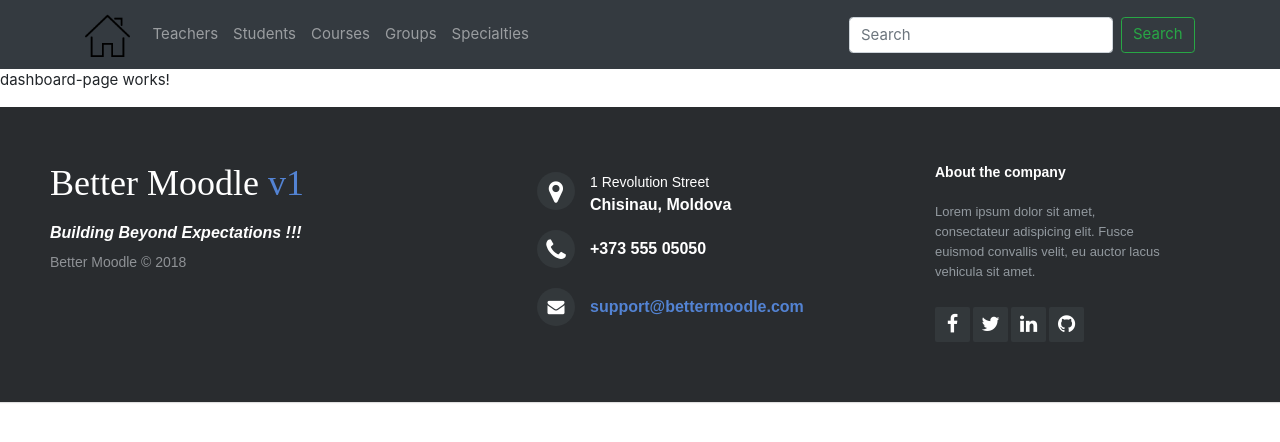
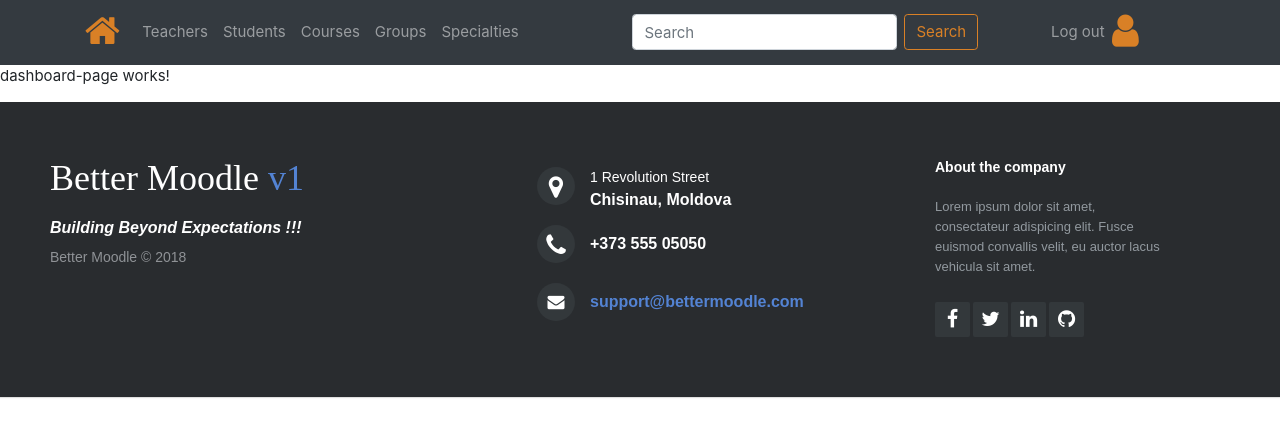
Before and after one commit to summer-troopers/better-moodle-ui, an Angular app: page / in a window 1280 px wide. Shown: the top 442 px of the page. Built offline with nearby package versions, Linux system fonts and the light colour scheme.

Commit message:
improved navbar, created home component, improved routes

```diff
--- a/src/app/app.module.ts
+++ b/src/app/app.module.ts
@@ -5,6 +5,7 @@ import {CoreModule} from '@core/core.module';
 import {AppComponent} from './app.component';
 import {appRoutes} from './app.routes';
 import {DashboardModule} from '@modules/dashboard/dashboard.module';
+import {HomeModule} from '@modules/home/home.module';
 
 @NgModule({
   declarations: [
@@ -13,6 +14,7 @@ import {DashboardModule} from '@modules/dashboard/dashboard.module';
   imports: [
     BrowserModule,
     CoreModule,
+    HomeModule,
     DashboardModule,
     appRoutes
   ],
--- a/src/app/app.routes.ts
+++ b/src/app/app.routes.ts
@@ -1,15 +1,19 @@
 import {ModuleWithProviders} from '@angular/core';
 import {Routes, RouterModule} from '@angular/router';
 import {DashboardPageComponent} from '@modules/dashboard/containers/dashboard-page/dashboard-page.component';
-
+import {HomePageComponent} from '@modules/home/home-page/home-page.component';
 const routes: Routes = [
+  {
+    path: 'auth',
+    loadChildren: './modules/authentication/authentication.module#AuthenticationModule'
+  },
   {
     path: 'teachers',
     loadChildren: './modules/teachers/teachers.module#TeachersModule',
   },
   {
-    path: 'auth',
-    loadChildren: './modules/authentication/authentication.module#AuthenticationModule'
+    path: 'students',
+    loadChildren: './modules/students/students.module#StudentsModule'
   },
   {
     path: 'groups',
@@ -24,12 +28,17 @@ const routes: Routes = [
     loadChildren: '@modules/courses/courses.module#CoursesModule'
   },
   {
-    path: 'students',
-    loadChildren: '@modules/students/students.module#StudentsModule'
+    path: 'dashboard',
+    component: DashboardPageComponent
   },
   {
     path: '',
-    component: DashboardPageComponent
+    component: HomePageComponent,
+    pathMatch: 'full'
+  },
+  {
+    path: '**',
+    component: HomePageComponent
   }
 ];
 
--- a/src/app/core/components/nav/nav.component.html
+++ b/src/app/core/components/nav/nav.component.html
@@ -1,35 +1,53 @@
 <nav class="navbar navbar-expand-lg navbar-dark bg-dark">
   <div class="container">
-    <a class="navbar-brand" routerLink="" [class.activated]="currentUrl == '/'">
-      <img src="../../../../assets/images/logo.png" />
+    <a class="navbar-brand" routerLink="">
+      <i class="fa fa-home icon"></i>
     </a>
-    <button class="navbar-toggler" type="button" data-toggle="collapse" data-target="#navbarsExample07" aria-controls="navbarsExample07"
-      aria-expanded="false" aria-label="Toggle navigation">
+
+    <div class="collapse navbar-collapse block" id="navbarsExample07">
+      <ul class="navbar-nav mr-auto">
+        <li class="nav-item" [routerLinkActive]="'activated'">
+          <a class="nav-link" routerLink="teachers">Teachers</a>
+        </li>
+        <li class="nav-item" [routerLinkActive]="'activated'">
+          <a class="nav-link" routerLink="students">Students</a>
+        </li>
+        <li class="nav-item" [routerLinkActive]="'activated'">
+          <a class="nav-link" routerLink="courses">Courses</a>
+        </li>
+        <li class="nav-item" [routerLinkActive]="'activated'">
+          <a class="nav-link" routerLink="groups">Groups</a>
+        </li>
+        <li class="nav-item" [routerLinkActive]="'activated'">
+          <a class="nav-link" routerLink="specialties">Specialties</a>
+        </li>
+      </ul>
+    </div>
+
+      <form class="form-inline mt-2 mt-md-0 search-form">
+        <input class="form-control mr-sm-2 search"  type="text" placeholder="Search" aria-label="Search">
+        <button class="btn btn-outline-success my-2 my-sm-0 button" type="submit">Search</button>
+      </form>
+
+    <button class="navbar-toggler" type="button" data-toggle="collapse" data-target="#navbarsExample07"
+            aria-controls="navbarsExample07"
+            aria-expanded="false" aria-label="Toggle navigation">
       <span class="navbar-toggler-icon"></span>
     </button>
 
-    <div class="collapse navbar-collapse" id="navbarsExample07">
-      <ul class="navbar-nav mr-auto">
-        <li class="nav-item" [class.activated]="currentUrl == '/teachers'">
-          <a class="nav-link" routerLink="teachers">Teachers</a>
-        </li>
-        <li class="nav-item" [class.activated]="currentUrl == '/students'">
-          <a class="nav-link" routerLink="students">Students</a>
-        </li>
-        <li class="nav-item" [class.activated]="currentUrl == '/courses'">
-          <a class="nav-link" routerLink="courses">Courses</a>
-        </li>
-        <li class="nav-item" [class.activated]="currentUrl == '/groups'">
-          <a class="nav-link" routerLink="groups">Groups</a>
-        </li>
-        <li class="nav-item" [class.activated]="currentUrl == '/specialties'">
-          <a class="nav-link" routerLink="specialties">Specialties</a>
+    <div class="collapse navbar-collapse block" id="navbarsExample07">
+      <ul class="navbar-nav nvbar-right mr-auto">
+        <li class="nav-item" [class.activated]="currentUrl == '/logout'">
+          <a class="nav-link" routerLink="auth">Log out</a>
         </li>
       </ul>
-      <form class="form-inline mt-2 mt-md-0">
-        <input class="form-control mr-sm-2" type="text" placeholder="Search" aria-label="Search">
-        <button class="btn btn-outline-success my-2 my-sm-0" type="submit">Search</button>
-      </form>
+
+      <a class="navbar-brand" routerLink="" [class.activated]="currentUrl == '/dashboard'">
+        <i class="fa fa-user icon" routerLink="dashboard" ></i>
+      </a>
+
     </div>
+
+
   </div>
 </nav>
--- a/src/app/core/components/nav/nav.component.scss
+++ b/src/app/core/components/nav/nav.component.scss
@@ -1,8 +1,52 @@
 .activated {
-    background-color: #000000;
+  background-color: #9f8060;
+  border-radius: 10px;
 }
 
-img{
-    width: 45px;
-    height: 45px;
+.button {
+  color: #d98026;
+  border-color: #d98026;
 }
+
+.button:hover {
+  background-color: #8c8073;
+}
+
+.button:active{
+  background-color: #9f8060!important;
+  border-color: #d98026!important;
+}
+.button:active:after{
+  background-color:  #9f8060!important;
+  border-color: #d98026!important;
+}
+
+img {
+  width: 45px;
+  height: 45px;
+}
+
+.icon {
+  color: #d98026;
+  font-size: 200% !important;
+}
+
+.icon:hover {
+  color: #f0b375;
+  margin-left: 0%;
+}
+
+.search:hover {
+  border-color: #d98026;
+}
+
+.nvbar-right {
+  margin-left: 30%;
+  margin-right: 0% !important;
+  float: right;
+  align: right;
+}
+
+.search-form {
+  display: inline-block;
+}
--- a/src/app/core/components/nav/nav.component.ts
+++ b/src/app/core/components/nav/nav.component.ts
@@ -8,11 +8,8 @@ import { Router, NavigationEnd } from '@angular/router';
 })
 export class NavComponent implements OnInit {
 
-  currentUrl: string;
 
-   constructor(private router: Router) {
-    router.events.subscribe((_: NavigationEnd) => this.currentUrl = _.url)
-  }
+   constructor() { }
 
   ngOnInit() {
   }
--- a/src/app/modules/dashboard/dashboard.module.ts
+++ b/src/app/modules/dashboard/dashboard.module.ts
@@ -4,6 +4,7 @@ import {DashboardPageComponent} from './containers/dashboard-page/dashboard-page
 import {AdminDashboardComponent} from './components/admin-dashboard/admin-dashboard.component';
 import {StudentDashboardComponent} from './components/student-dashboard/student-dashboard.component';
 import {TeacherDashboardComponent} from './components/teacher-dashboard/teacher-dashboard.component';
+import {dashboardRoutes} from '@modules/dashboard/dashboard.routes';
 
 const COMPONENTS = [
   DashboardPageComponent,
@@ -14,7 +15,8 @@ const COMPONENTS = [
 
 @NgModule({
   imports: [
-    CommonModule
+    CommonModule,
+    dashboardRoutes
   ],
   declarations: [
     ...COMPONENTS
--- /dev/null
+++ b/src/app/modules/dashboard/dashboard.routes.ts
@@ -0,0 +1,12 @@
+import {ModuleWithProviders} from '@angular/core';
+import {Routes, RouterModule} from '@angular/router';
+import {DashboardPageComponent} from '@modules/dashboard/containers/dashboard-page/dashboard-page.component';
+
+const routes: Routes = [
+  {
+    path: '',
+    component: DashboardPageComponent
+  }
+];
+
+export const dashboardRoutes: ModuleWithProviders = RouterModule.forChild(routes);
--- /dev/null
+++ b/src/app/modules/home/home-page/home-page.component.html
@@ -0,0 +1,3 @@
+<p>
+  home-page works!
+</p>
--- /dev/null
+++ b/src/app/modules/home/home-page/home-page.component.ts
@@ -0,0 +1,15 @@
+import { Component, OnInit } from '@angular/core';
+
+@Component({
+  selector: 'app-home-page',
+  templateUrl: './home-page.component.html',
+  styleUrls: ['./home-page.component.scss']
+})
+export class HomePageComponent implements OnInit {
+
+  constructor() { }
+
+  ngOnInit() {
+  }
+
+}
--- a/src/index.html
+++ b/src/index.html
@@ -13,6 +13,7 @@
   <link  rel="stylesheet/scss" type="text/css" href="./styles/app.scss"/>
   <link href="https://stackpath.bootstrapcdn.com/font-awesome/4.7.0/css/font-awesome.min.css" rel="stylesheet" integrity="sha384-wvfXpqpZZVQGK6TAh5PVlGOfQNHSoD2xbE+QkPxCAFlNEevoEH3Sl0sibVcOQVnN"
   crossorigin="anonymous">
+  <link rel="stylesheet" href="https://cdnjs.cloudflare.com/ajax/libs/font-awesome/4.7.0/css/font-awesome.min.css">
 </head>
 <body>
   <app-root></app-root>
```
Also changed, not shown: src/app/modules/home/home.module.ts (added, +11 -0 lines), src/app/modules/home/home-page/home-page.component.scss (added), 2 other files (tests, documents, lock files or other folders).
